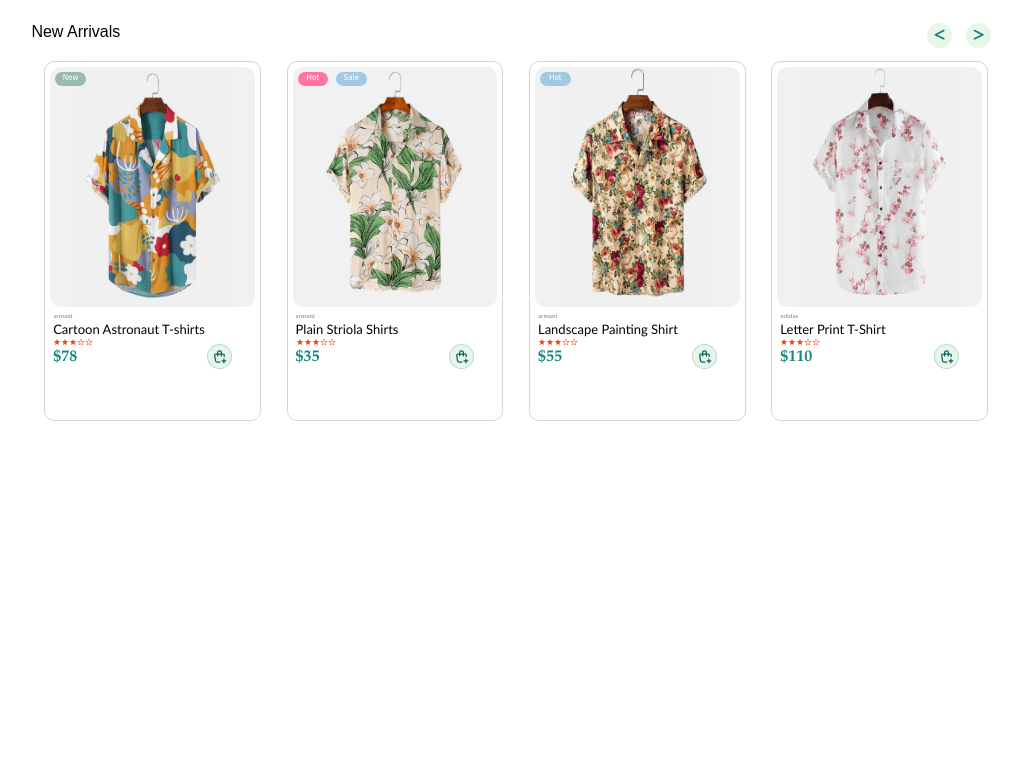
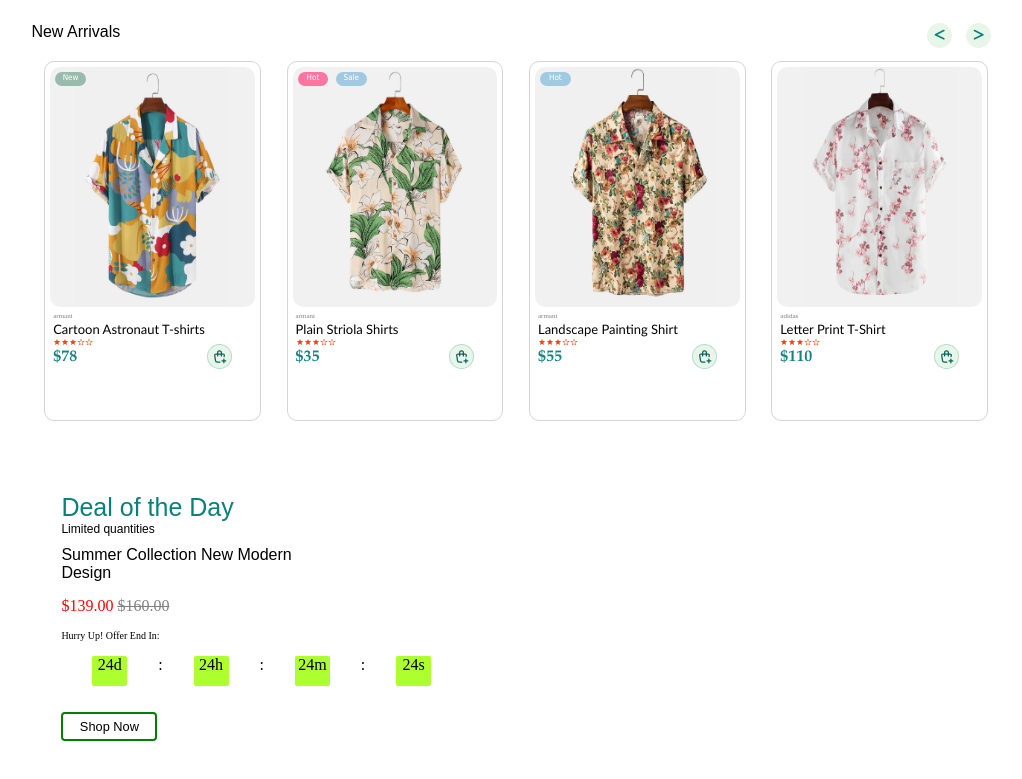
Before and after one commit to Harshbhimate256/E-commerce-react, a React (Vite) app: page / in a window 1280 px wide. Shown: the part 2492-3271 px from the top of the page, without its empty margins (135-1157 px from the left). Before the commit the page ends 2955 px from the top, so only its background shows below. Built offline with nearby package versions, Linux system fonts and the light colour scheme.

Commit message:
added deal timer contents (timer not working)

```diff
--- a/src/App.jsx
+++ b/src/App.jsx
@@ -1,14 +1,15 @@
 import React from 'react'
 import Navbar from './components/Navbar'
 import Swipe from './components/Swipe'
-import Square from './components/Square'
 import Foreground from './components/Foreground'
+
 function App() {
   return (
     <div className='main'>
       <Navbar/>
       <Swipe/>
       <Foreground/>
+
     </div>
   )
 }
--- a/src/components/CardSwiper.jsx
+++ b/src/components/CardSwiper.jsx
@@ -7,9 +7,9 @@ const CardSwiper = () => {
 
         <div style={{display:"flex",justifyContent:"space-between",background:""  }}>
           <div style={{fontFamily:"sans-serif"}}>New Arrivals</div>
-          <div style={{display:"flex",justifyContent:"space-between",width:"5vw"}}>
-            <button style={{height:"25px",width:"25px",borderRadius:"50%",border:"none",cursor:"pointer",background:"#E8F6EA"}}><FaLessThan style={{color:"#088178"}}/></button>
-            <button style={{height:"25px",width:"25px",borderRadius:"50%",border:"none",cursor:"pointer",background:"#E8F6EA"}}><FaGreaterThan style={{color:"#088178"}}/></button>
+          <div className="swipe-btn" style={{display:"flex",justifyContent:"space-between",width:"5vw"}}>
+            <button style={{height:"25px",width:"25px",borderRadius:"50%",border:"none",cursor:"pointer",background:""}}><FaLessThan/></button>
+            <button style={{height:"25px",width:"25px",borderRadius:"50%",border:"none",cursor:"pointer",background:""}}><FaGreaterThan/></button>
           </div>
         </div>
     </>
--- /dev/null
+++ b/src/components/ClockCard.jsx
@@ -0,0 +1,29 @@
+import React from "react";
+
+const ClockCard = () => {
+  return (
+    <>
+      <div className="clockCard-container">
+        <div className="clockCard">
+            <div style={{margin:"30px"}}>
+                <div style={{fontSize:"25px",fontFamily:"sans-serif",color:"#088178 "}}>Deal of the Day</div>
+                <p style={{fontSize:"12px",fontFamily:"sans-serif"}}>Limited quantities</p>
+                <div style={{marginTop:"10px",fontFamily:"sans-serif",fontWeight:"100",width:"20vw"}}>Summer Collection New Modern Design</div>
+                <div style={{marginTop:"15px",color:"red"}}>$139.00 <del style={{color:"grey"}}>$160.00</del></div>
+                <div style={{marginTop:"15px",fontSize:"10px"}}>Hurry Up! Offer End In: </div>
+                <div className="timer-container" style={{display:"flex",justifyContent:"space-evenly",marginTop:"15px"}}>
+                    <div>24d</div> :
+                    <div>24h</div> :
+                    <div>24m</div> :
+                    <div>24s</div>
+                </div>
+                <button>Shop Now</button>
+            </div>
+        </div>
+        <div className="clockCard"></div>
+      </div>
+    </>
+  );
+};
+
+export default ClockCard;
--- a/src/components/Foreground.jsx
+++ b/src/components/Foreground.jsx
@@ -5,6 +5,7 @@ import Card from "./Card";
 import Panel from "./Panel";
 import DealCard from "./DealCard";
 import CardSwiper from "./CardSwiper";
+import ClockCard from "./ClockCard";
 
 const Foreground = () => {
   const data = [
@@ -269,7 +270,7 @@ const Foreground = () => {
         ))}
         </div>
       </div>
-
+      <ClockCard/>
     </>
   );
 };
--- a/src/index.css
+++ b/src/index.css
@@ -446,3 +446,42 @@ html,body{
 }
 .cardSwiper-container-main> div:hover{
   box-shadow: 0px 0px 5px 0px rgba(128, 128, 128, 0.264);
+}
+.swipe-btn button{
+  background-color: #E8F6EA;
+  color: #088178;
+  transition: all ease .6s;
+}
+.swipe-btn button:hover{
+  background-color: #088178;
+  color: white;
+}
+.clockCard-container{
+  width: 75%;
+  height: 50vh;
+  margin-left: 13vw;
+  display: flex;
+  justify-content: space-between;
+}
+.clockCard{
+  height: 50vh;
+  width: 36vw;
+  /* background-color: red; */
+}
+.clockCard button{
+  background: transparent;
+  border: 2px solid green;
+  font-size: 1vw;
+  border-radius: 4px;
+  padding: 5px;
+  width: 7.5vw;
+  margin-top: 2vw;
+  cursor: pointer;
+}
+.timer-container > div{
+  height: 30px;
+  width: 35px;
+  text-align: center;
+  border-radius: 2px;
+  background-color: greenyellow;
+}
```
